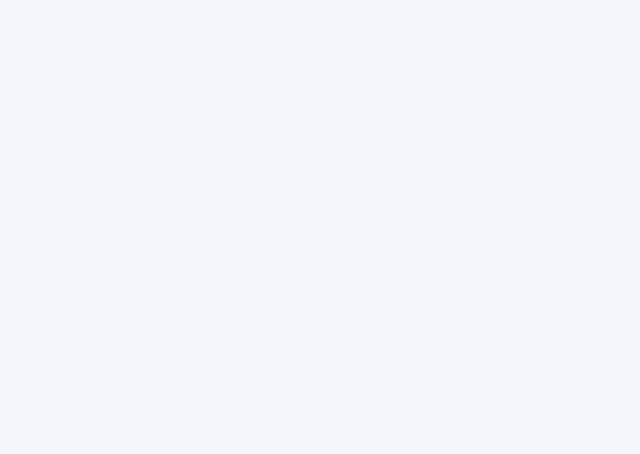
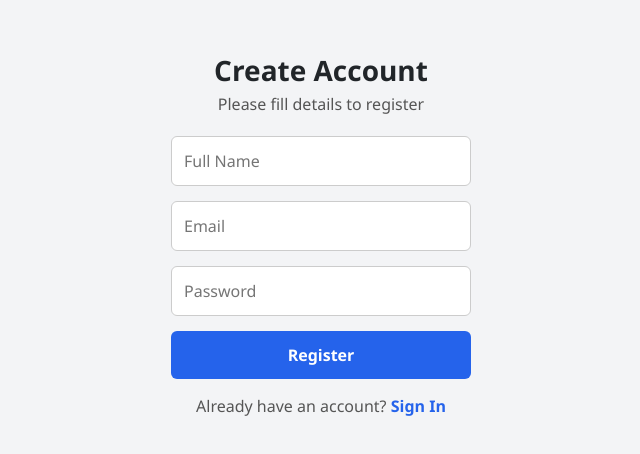
Before and after one commit to pepetihemanthkumar-cyber/SmartCity, a React (Create React App) app: page /register in a window 1280 px wide. Before the commit this address had no page. Shown: the part 154-608 px from the top of the page, without its empty margins (319-959 px from the left). Built offline with nearby package versions, Linux system fonts and the light colour scheme.

Commit message:
Updated routing and added register page

```diff
--- a/src/App.js
+++ b/src/App.js
@@ -1,13 +1,18 @@
 import { Routes, Route } from "react-router-dom";
 import Login from "./pages/Login";
+import Register from "./pages/Register";   // ✅ Import Register
 import Dashboard from "./pages/Dashboard";
-import Contact from "./pages/Contact";   // ✅ Import Contact Page
+import Contact from "./pages/Contact";
 
 function App() {
   return (
     <Routes>
+
       {/* Login Page */}
       <Route path="/" element={<Login />} />
+
+      {/* Register Page */}
+      <Route path="/register" element={<Register />} />
 
       {/* User & Admin Dashboard */}
       <Route path="/user" element={<Dashboard />} />
@@ -15,6 +20,7 @@ function App() {
 
       {/* Contact Page */}
       <Route path="/contact" element={<Contact />} />
+
     </Routes>
   );
 }
--- a/src/pages/Login.js
+++ b/src/pages/Login.js
@@ -14,7 +14,7 @@ function Login() {
     const email = e.target.email.value;
     const password = e.target.password.value;
 
-    // 🔐 Admin Login
+    // 🔐 ADMIN LOGIN
     if (role === "admin") {
       if (email === "admin@gmail.in" && password === "admin123") {
         setError("");
@@ -22,12 +22,23 @@ function Login() {
       } else {
         setError("Invalid Admin credentials!");
       }
+      return;
     }
 
-    // 👤 User Login
+    // 👤 USER LOGIN (Check Registered User)
     if (role === "user") {
-      setError("");
-      navigate("/user");
+      const storedUser = JSON.parse(localStorage.getItem("user"));
+
+      if (
+        storedUser &&
+        storedUser.email === email &&
+        storedUser.password === password
+      ) {
+        setError("");
+        navigate("/user");
+      } else {
+        setError("Invalid User credentials!");
+      }
     }
   };
 
@@ -113,6 +124,24 @@ function Login() {
 
           <button type="submit">Sign In</button>
         </form>
+
+        {/* 🔥 CREATE ACCOUNT LINK */}
+        {role === "user" && (
+          <p style={{ marginTop: "15px" }}>
+            New user?{" "}
+            <span
+              style={{
+                color: "#2563eb",
+                cursor: "pointer",
+                fontWeight: "600"
+              }}
+              onClick={() => navigate("/register")}
+            >
+              Create an Account
+            </span>
+          </p>
+        )}
+
       </div>
 
     </div>
--- /dev/null
+++ b/src/pages/Register.js
@@ -0,0 +1,83 @@
+import React, { useState } from "react";
+import { useNavigate } from "react-router-dom";
+import "./Login.css"; // reuse same styling
+
+function Register() {
+  const navigate = useNavigate();
+
+  const [formData, setFormData] = useState({
+    name: "",
+    email: "",
+    password: ""
+  });
+
+  const handleChange = (e) => {
+    setFormData({
+      ...formData,
+      [e.target.name]: e.target.value
+    });
+  };
+
+  const handleRegister = (e) => {
+    e.preventDefault();
+
+    // Save user to localStorage (Demo purpose)
+    localStorage.setItem("user", JSON.stringify(formData));
+
+    alert("Registration Successful!");
+    navigate("/");
+  };
+
+  return (
+    <div className="login-container">
+      <div className="right-panel" style={{ width: "100%" }}>
+        <h2>Create Account</h2>
+        <p>Please fill details to register</p>
+
+        <form onSubmit={handleRegister}>
+          <input
+            type="text"
+            name="name"
+            placeholder="Full Name"
+            required
+            onChange={handleChange}
+          />
+
+          <input
+            type="email"
+            name="email"
+            placeholder="Email"
+            required
+            onChange={handleChange}
+          />
+
+          <input
+            type="password"
+            name="password"
+            placeholder="Password"
+            required
+            onChange={handleChange}
+          />
+
+          <button type="submit">Register</button>
+        </form>
+
+        <p style={{ marginTop: "15px" }}>
+          Already have an account?{" "}
+          <span
+            style={{
+              color: "#2563eb",
+              cursor: "pointer",
+              fontWeight: "600"
+            }}
+            onClick={() => navigate("/")}
+          >
+            Sign In
+          </span>
+        </p>
+      </div>
+    </div>
+  );
+}
+
+export default Register;
```
